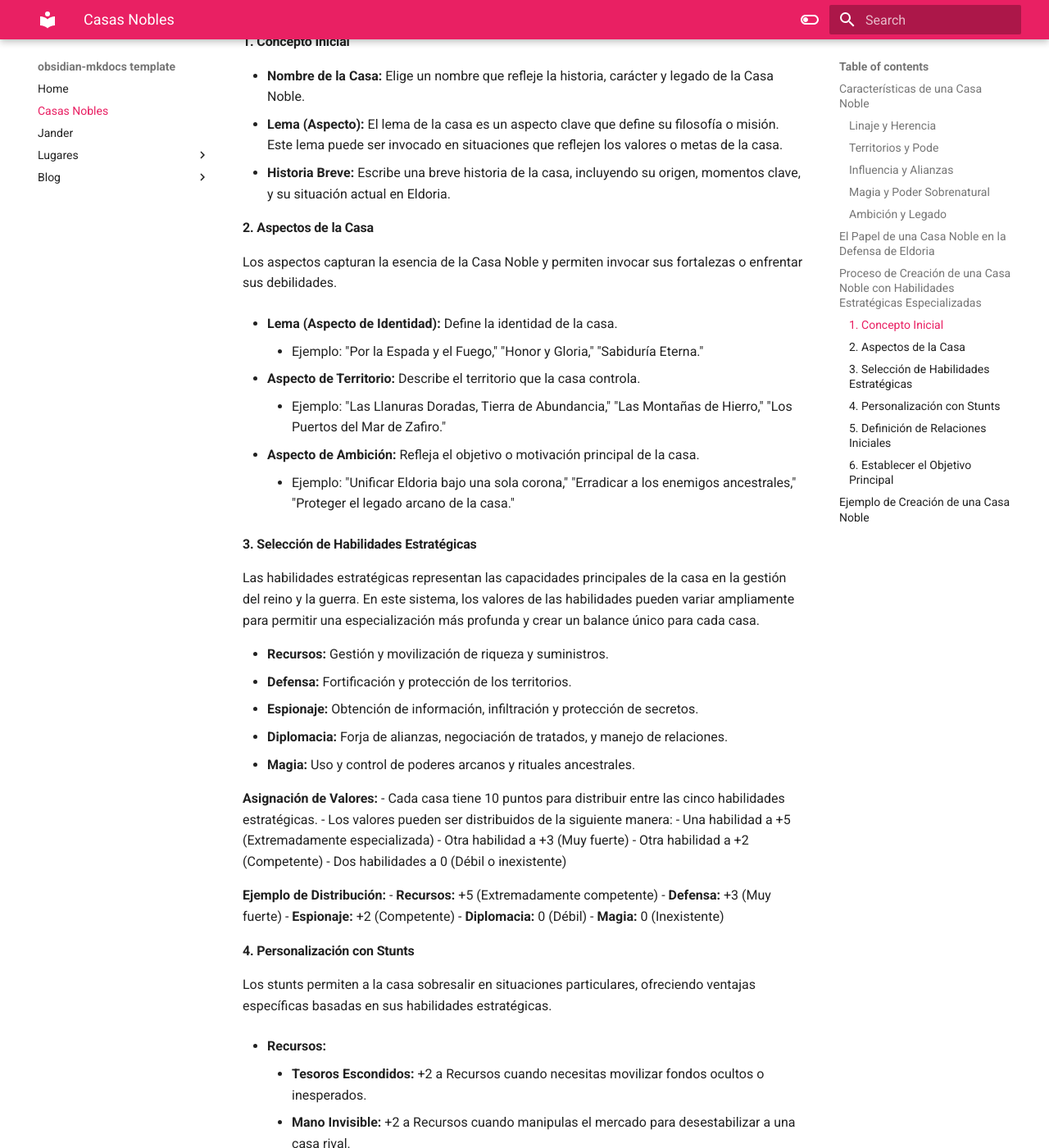
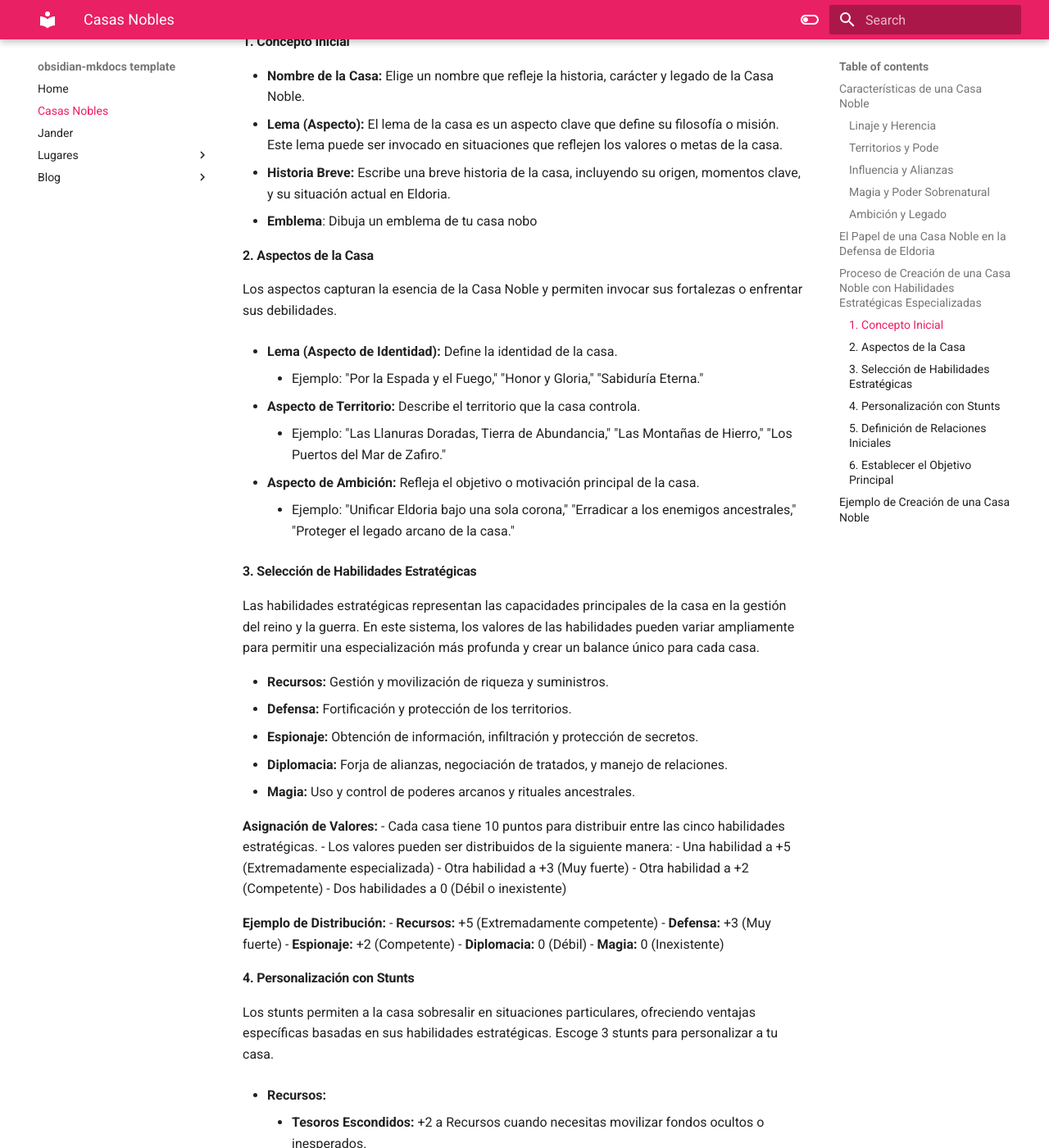
Before and after one commit to cmo7/eldoria, an MkDocs documentation site: the page built from docs/Casas Nobles.md, in a window 1280 px wide and 1400 px high, scrolled down 1970 px. Shown: the whole window at 82% size. Built offline with MkDocs 1.6.1 and Material for MkDocs 9.7.7, drawn with Linux system fonts in a browser that asks for light colours.

Commit message:
vault backup: 2024-08-20 18:00:10

```diff
--- a/docs/Casas Nobles.md
+++ b/docs/Casas Nobles.md
@@ -38,6 +38,7 @@ En "Eldoria: Defensores del Reino", las casas nobles no solo están preocupadas
    - **Nombre de la Casa:** Elige un nombre que refleje la historia, carácter y legado de la Casa Noble.
    - **Lema (Aspecto):** El lema de la casa es un aspecto clave que define su filosofía o misión. Este lema puede ser invocado en situaciones que reflejen los valores o metas de la casa.
    - **Historia Breve:** Escribe una breve historia de la casa, incluyendo su origen, momentos clave, y su situación actual en Eldoria.
+   - **Emblema**: Dibuja un emblema de tu casa nobo
 
 #### **2. Aspectos de la Casa**
    Los aspectos capturan la esencia de la Casa Noble y permiten invocar sus fortalezas o enfrentar sus debilidades.
@@ -76,7 +77,7 @@ En "Eldoria: Defensores del Reino", las casas nobles no solo están preocupadas
    - **Magia:** 0 (Inexistente)
 
 #### **4. Personalización con Stunts**
-   Los stunts permiten a la casa sobresalir en situaciones particulares, ofreciendo ventajas específicas basadas en sus habilidades estratégicas.
+   Los stunts permiten a la casa sobresalir en situaciones particulares, ofreciendo ventajas específicas basadas en sus habilidades estratégicas. Escoge 3 stunts para personalizar a tu casa.
 
    - **Recursos:**
      - **Tesoros Escondidos:** +2 a Recursos cuando necesitas movilizar fondos ocultos o inesperados.
```
